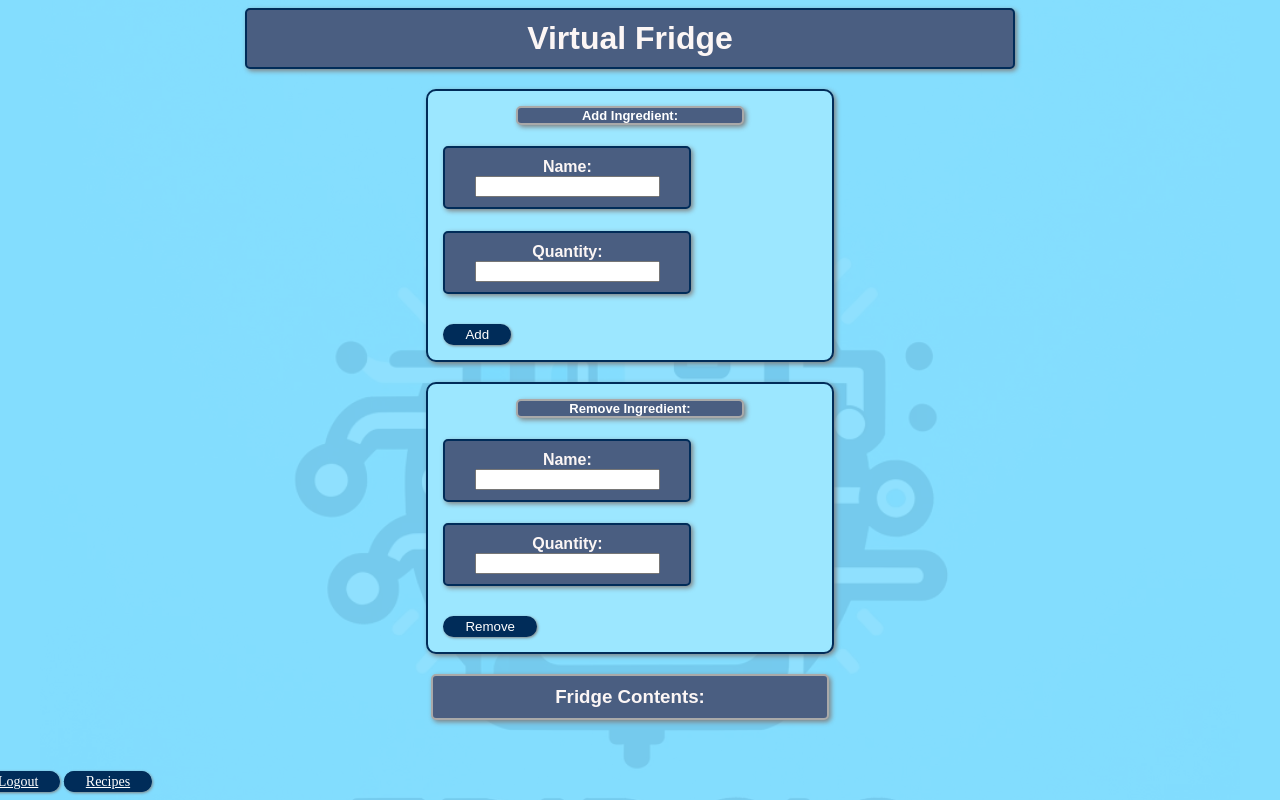
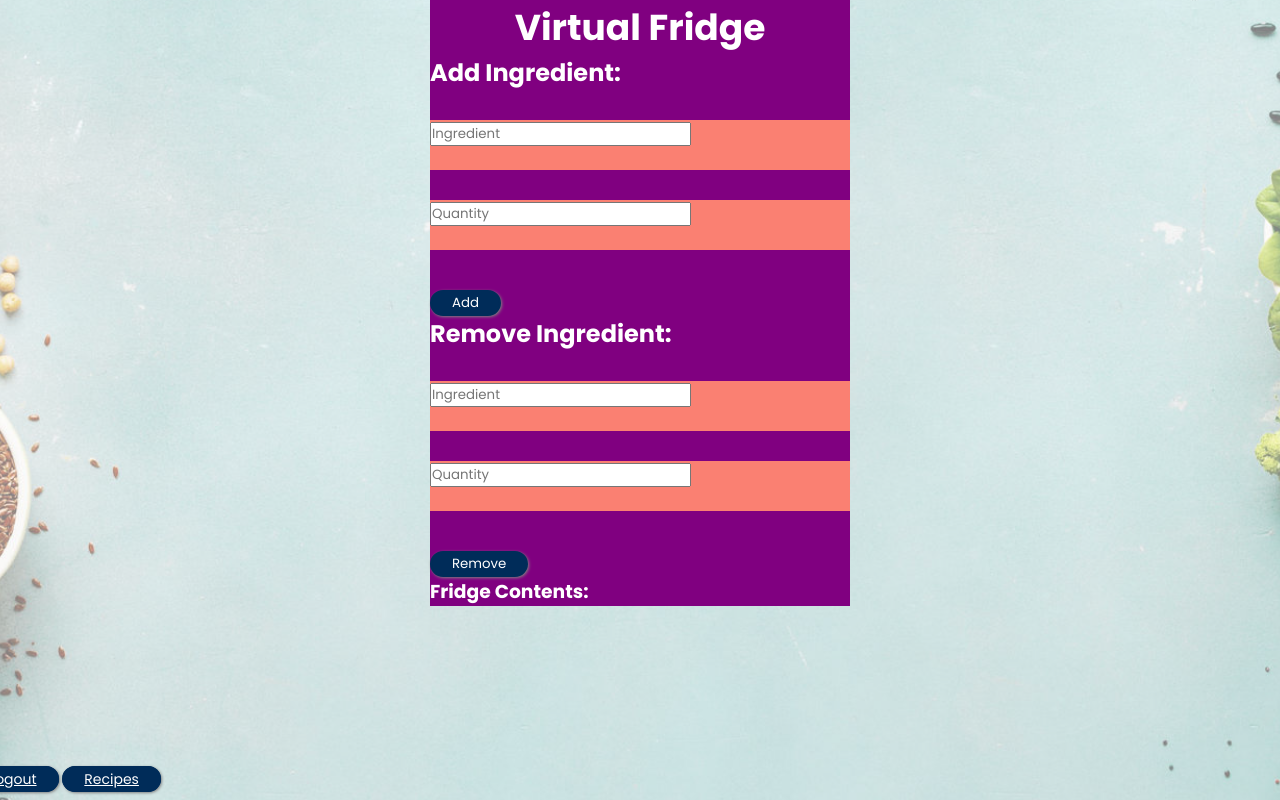
Before and after one commit to khoipham19/SWEProject1.github.io, a Flask app: page /fridge in a window 1280 px wide. Run offline with Flask 3, Linux system fonts and the light colour scheme; data that the repository does not hold is empty; parts of the project's set-up code (start-up, migrations or seed data) failed here and were passed over.

Commit message:
changes to index.html and index.css; page redesign

```diff
--- a/website/static/styles/index.css
+++ b/website/static/styles/index.css
@@ -1,5 +1,19 @@
+@import url("https://fonts.googleapis.com/css2?family=Poppins:wght@300;400;500;600;700;800;900&display=swap");
+
+* {
+    margin: 0;
+    padding: 0;
+    box-sizing: border-box;
+    font-family: "Poppins", sans-serif;
+
+}
+
 body {
-    background-color: #83ddfe;
+    display: flex;
+    justify-content: center;
+    align-items: center;
+    min-height: 10vh;
+
 }
 body::before {
     content: '';
@@ -8,68 +22,32 @@ body::before {
     left: 0;
     width: 100%;
     height: 100%;
-    background-image: url('fridge.png');
+    background-image: url('food.jpg');
     background-repeat: no-repeat;
-    background-size: 1200px auto;
+    background-size: 2000px auto;
     background-position: 50% 10%;
-    opacity: 0.1;
+    opacity: 0.5;
     z-index: -1;
 }
 
-h1 {
-    font-family: 'Arial', sans-serif;
-    margin: auto;
-    margin-bottom: 20px;
-    border-radius: 5px;
-    width: 60%;
-    border: 2px solid #002c59;
-    padding: 10px;
-    text-align: center;
-    background-color: #4a5e81;
-    color: #FCF6F5;
-    box-shadow: 2px 2px 5px grey;
+.wrapper {
+    width: 420px;
+    background: purple;
+    color: white;
 }
 
-h2 {
-    font-size: small;
-    font-family: 'Arial', sans-serif;
-    margin: auto;
-    margin-bottom: 20px;
-    border-radius: 5px;
-    width: 60%;
-    border: 2px solid darkgrey;
-    padding: px;
+.wrapper h1 {
+    font-size: 36px;
     text-align: center;
-    background-color: #4a5e81;
-    color: #ffffff;
-    box-shadow: 2px 2px 5px grey;
-}
-h3 {
-    font-family: 'Arial', sans-serif;
-    margin: auto;
-    margin-bottom: 20px;
-    border-radius: 5px;
-    width: 30%;
-    border: 2px solid darkgrey;
-    padding: 10px;
-    text-align: center;
-    background-color: #4a5e81;
-    color: #FCF6F5;
-    box-shadow: 2px 2px 5px grey;
 }
 
-h4{
-    font-family: 'Arial', sans-serif;
-    margin-bottom: 20px;
-    border-radius: 5px;
-    width: 60%;
-    border: 2px solid #002c59;
-    padding: 10px;
-    text-align: center;
-    background-color: #4a5e81;
-    color: #FCF6F5;
-    box-shadow: 2px 2px 5px grey;
+.wrapper .input-box {
+    width: 100%;
+    height: 50px;
+    background-color: salmon;
+    margin: 30px 0;
 }
+
 
 .button {
     border-radius: 15px;
@@ -94,17 +72,6 @@ h4{
     font-size: 14px;
 }
 
-.form {
-    margin: auto;
-    margin-bottom: 20px;
-    border-radius: 10px;
-    border: 2px solid #002c59;
-    padding: 15px;
-    background-color: #9ce7ff;
-    color: black;
-    width: 30%;
-    box-shadow: 2px 2px 5px grey;
-}
 
 .fridge-list {
     list-style-type: none;
--- a/website/templates/index.html
+++ b/website/templates/index.html
@@ -7,22 +7,33 @@
     <link rel="stylesheet" type="text/css" href="{{ url_for('static', filename='styles/index.css') }}">
 </head>
 <body>
-<div class="flex-container">
-    <div class="content-container">
+    <div class="wrapper">
         <h1>Virtual Fridge</h1>
-
         <form id="addForm" class ="form">
             <h2>Add Ingredient:</h2>
-            <h4>Name: <input type="text" id="addName"></h4>
-            <h4>Quantity: <input type="number" id="addQuantity"></h4>
+            <div class="input-box">
+                <input type="text" id="addName"
+                placeholder="Ingredient" required>
+            </div>
+            <div class="input-box">
+                <input type="number" id="addQuantity"
+                placeholder="Quantity" required>
+            </div>
             <button class="button" type="submit">Add</button>
         </form>
 
 
         <form id="removeForm" class ="form">
             <h2>Remove Ingredient:</h2>
-            <h4>Name: <input type="text" id="removeName"></h4>
-            <h4>Quantity: <input type="text" id="removeQuantity"></h4>
+            <div class="input-box">
+                <input type="text" id="removeName"
+                placeholder="Ingredient" required>
+            </div>
+            <div class="input-box">
+                <input type="text" id="removeQuantity"
+                placeholder="Quantity" required>
+            </div>
+
             <button class = "button" type="submit">Remove</button>
         </form>
 
@@ -92,9 +103,6 @@
             updateFridge();
         </script>
     </div>
-    <!-- <div class="image-container" style="background-image: url('static/images/fridge.png');">
-        <img src="static/images/fridge.png" alt="fridge">
-    </div> -->
 </div>
 
 
```
Also changed, not shown: other parts of website/static/styles/index.css (+42 -0 lines), website/static/styles/food.jpg (added).
